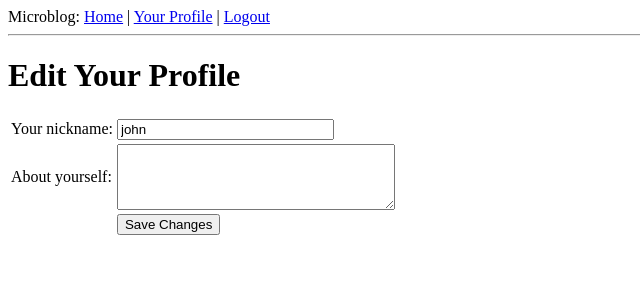
After one commit to lion-hearted-achilles/microblog, a Flask app: page /edit in a window 1280 px wide. The commit adds this page. Shown: the top 300 px of the page, without its empty margins (0-640 px from the left). Run offline with Flask 2, Linux system fonts and the light colour scheme; a user stored in the database is signed in; data comes from the database, SQL or seed files in the repository; both versions use the stored data as it was after the commit.

Commit message:
implements tutorial 6 with profile and editing

```diff
--- a/app/forms.py
+++ b/app/forms.py
@@ -1,7 +1,11 @@
 from flask.ext.wtf import Form
-from wtforms import StringField, BooleanField
-from wtforms.validators import DataRequired
+from wtforms import StringField, BooleanField, TextAreaField
+from wtforms.validators import DataRequired, Length
 
 class LoginForm(Form):
    openid = StringField('openid', validators=[DataRequired()])
    remember_me = BooleanField('remember_me', default=False)
+
+class EditForm(Form):
+   nickname = StringField('nickname', validators=[DataRequired()])
+   about_me = TextAreaField('about_me', validators=[Length(min=0, max=140)])
--- a/app/models.py
+++ b/app/models.py
@@ -1,10 +1,13 @@
 from app import db
+from hashlib import md5
 
 class User(db.Model):
    id = db.Column(db.Integer, primary_key=True)
    nickname = db.Column(db.String(64), index=True, unique=True)
    email = db.Column(db.String(120), index=True, unique=True)
    posts = db.relationship('Post', backref='author', lazy='dynamic')
+   about_me = db.Column(db.String(140))
+   last_seen = db.Column(db.DateTime)
 
    @property # should return True unless user is not allowed to authenticate
    def is_authenticated(self):
@@ -23,7 +26,8 @@ class User(db.Model):
          return unicode(self.id) # python 2
       except NameError:
          return str(self.id) # python 3
-
+   def avatar(self, size):
+      return 'http://www.gravatar.com/avatar/%s?d=mm&s?d=mm&s=%d' % (md5(self.email.encode('utf-8')).hexdigest(), size)
    def __repr__(self):
       return '<User %r>' % (self.nickname)
 
--- a/app/templates/base.html
+++ b/app/templates/base.html
@@ -10,6 +10,7 @@
       <div>Microblog:
          <a href="{{ url_for('index') }}">Home</a>
          {% if g.user.is_authenticated %}
+         | <a href="{{ url_for('user', nickname=g.user.nickname) }}">Your Profile</a>
          | <a href="{{ url_for('logout') }}">Logout</a>
          {% endif %}
       </div>
--- /dev/null
+++ b/app/templates/edit.html
@@ -0,0 +1,23 @@
+<!-- extend base layout -->
+{% extends "base.html" %}
+
+{% block content %}
+<h1>Edit Your Profile</h1>
+<form action="" method="post" name="edit">
+   {{form.hidden_tag()}}
+   <table>
+   <tr>
+      <td>Your nickname:</td>
+      <td>{{ form.nickname(size=24) }}</td>
+   </tr>
+   <tr>
+      <td>About yourself:</td>
+      <td>{{ form.about_me(cols=32, rows=4) }}</td>
+   </tr>
+   <tr>
+      <td></td> <!-- ?? -->
+      <td><input type="submit" value="Save Changes"</td>
+   </tr>
+</table>
+</form>
+{% endblock %}
--- /dev/null
+++ b/app/templates/post.html
@@ -0,0 +1,5 @@
+<table>
+   <tr valign="top">
+      <td><img src="{{ post.author.avatar(50) }}"></td><td><i>{{ post.author.nickname }} says:</i><br>{{ post.body }}</td>
+   </tr>
+</table>
--- a/app/views.py
+++ b/app/views.py
@@ -1,7 +1,8 @@
+from datetime import datetime
 from flask import render_template, flash, redirect, session, url_for, request, g
 from flask.ext.login import login_user, logout_user, current_user, login_required
 from app import app, db, lm, oid
-from .forms import LoginForm
+from .forms import LoginForm, EditForm
 from .models import User
 
 @app.route('/')
@@ -72,8 +73,43 @@ def after_login(resp):
 @app.before_request
 def before_request():
    g.user = current_user
+   if g.user.is_authenticated:
+      g.user.last_seen = datetime.utcnow()
+      db.session.add(g.user)
+      db.session.commit()
 
 @app.route('/logout')
 def logout():
    logout_user()
    return redirect(url_for('index'))
+
+@app.route('/user/<nickname>')
+@login_required
+def user(nickname):
+   user = User.query.filter_by(nickname=nickname).first()
+   if user == None:
+      flash('User %s not found.' % nickname)
+      return redirect(url_for('index'))
+   posts = [
+         {'author': user, 'body': 'Test post #1'},
+         {'author': user, 'body': 'Test post #2'}
+         ]
+   return render_template('user.html',
+         user=user,
+         posts=posts)
+
+@app.route('/edit', methods=['GET','POST'])
+@login_required
+def edit():
+   form = EditForm()
+   if form.validate_on_submit():
+      g.user.nickname = form.nickname.data
+      g.user.about_me = form.about_me.data
+      db.session.add(g.user)
+      db.session.commit()
+      flash('Your changes have been saved.')
+      return redirect(url_for('edit'))
+   else:
+      form.nickname.data = g.user.nickname
+      form.about_me.data = g.user.about_me
+   return render_template('edit.html', form=form)
```
Also changed, not shown: app/templates/user.html (added, +21 -0 lines), db_repository/versions/002_migration.py (added, +31 -0 lines), app.db, 2 other files.
